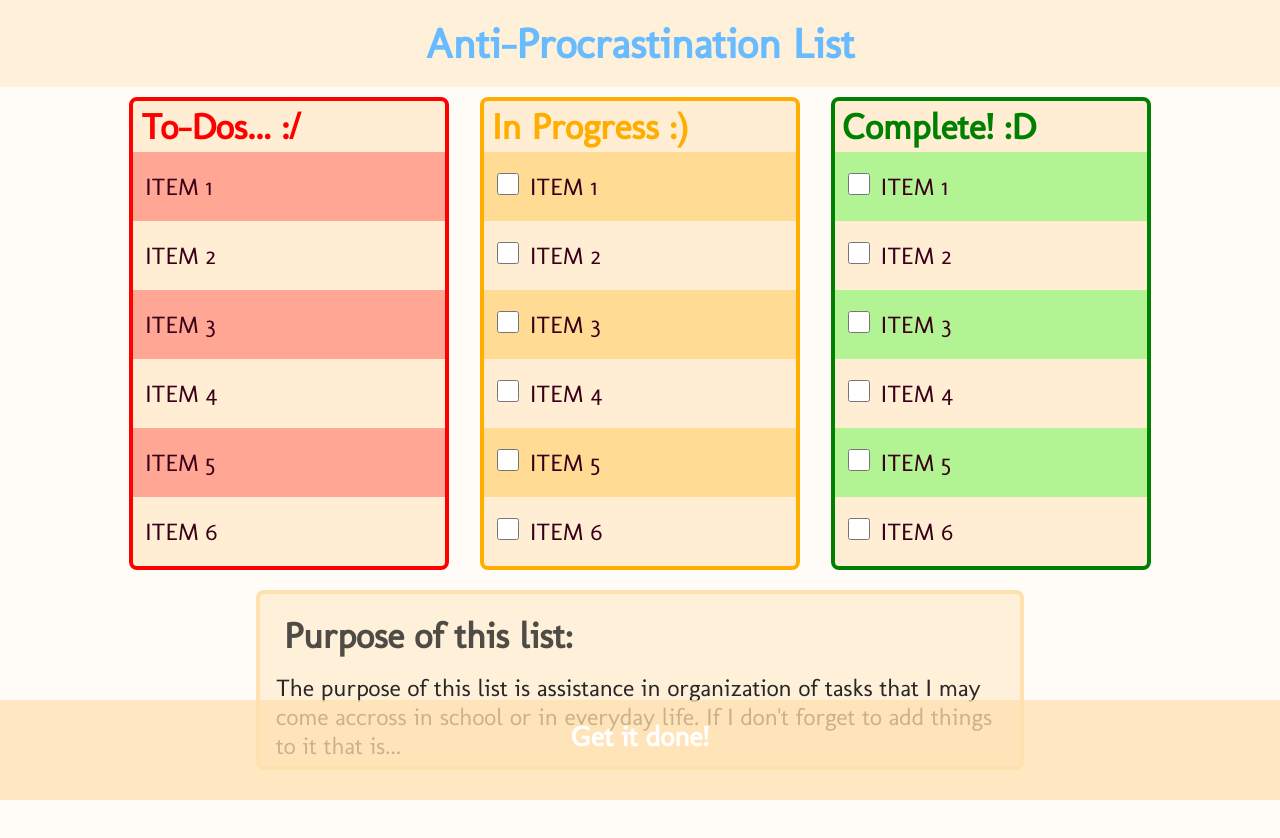
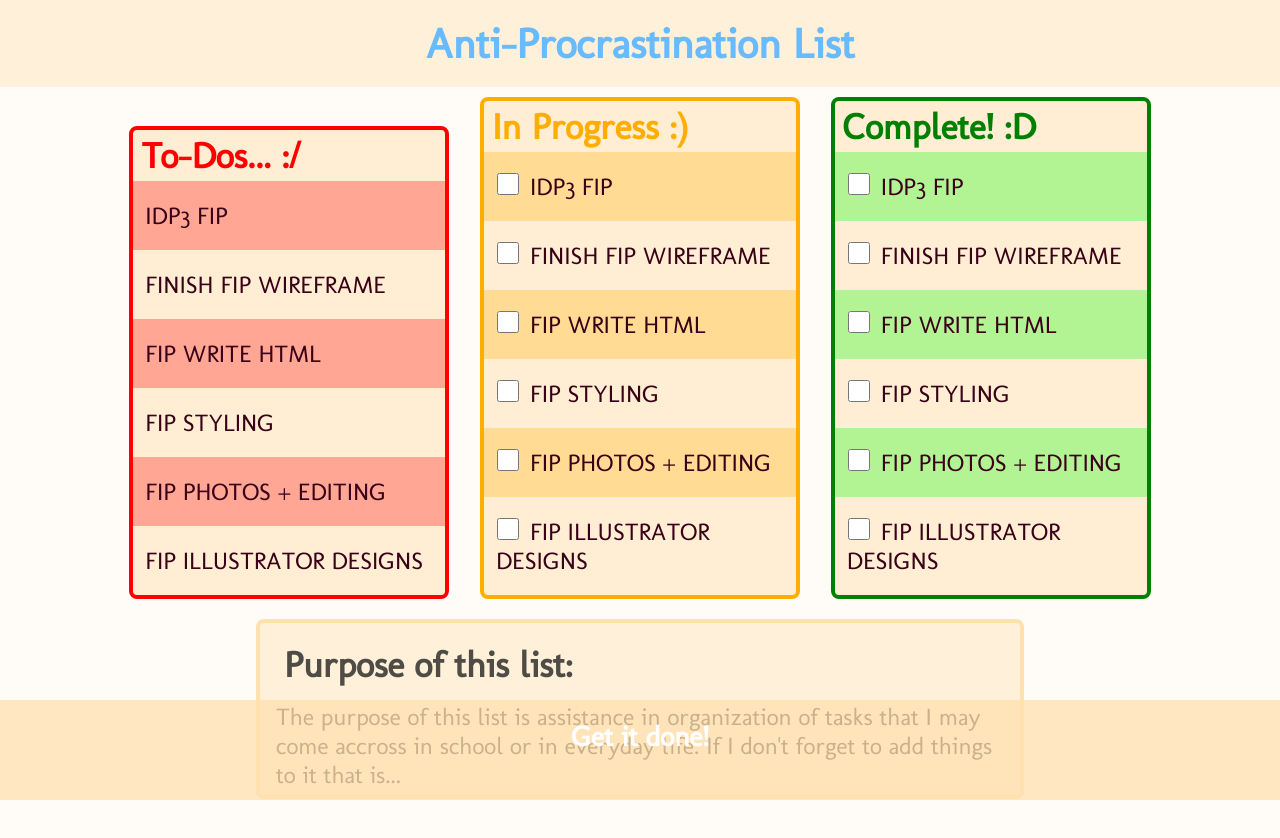
Before and after one commit to nikmeijer/cssfundamentals, a plain HTML site: page index.html in a window 1280 px wide. Drawn offline with Linux system fonts and the light colour scheme.

Commit message:
Filled out to-do-list

```diff
--- a/index.html
+++ b/index.html
@@ -22,22 +22,22 @@
             <h2>To-Dos... :/</h2>
             <ul>
                 <div class="list-item1">
-                    <li>Item 1</li>
+                    <li>IDP3 FIP</li>
                 </div>
                 <div class="list-item1">
-                    <li>Item 2</li>
+                    <li>Finish FIP Wireframe</li>
                 </div>
                 <div class="list-item1">
-                    <li>Item 3</li>
+                    <li>FIP Write HTML</li>
                 </div>
                 <div class="list-item1">
-                    <li>Item 4</li>
+                    <li>FIP Styling</li>
                 </div>
                 <div class="list-item1">
-                    <li>Item 5</li>
+                    <li>FIP Photos + Editing</li>
                 </div>
                 <div class="list-item1">
-                    <li>Item 6</li>
+                    <li>FIP Illustrator Designs</li>
                 </div>
             </ul>
         </article>
@@ -46,22 +46,22 @@
             <h2>In Progress :)</h2>
             <ul>
                 <div class="list-item2">
-                    <li><input type="checkbox" class="checkbox"><span>Item 1</span></li>
+                    <li><input type="checkbox" class="checkbox"><span>IDP3 FIP</span></li>
                 </div>
                 <div class="list-item2">
-                    <li><input type="checkbox" class="checkbox"><span>Item 2</span></li>
+                    <li><input type="checkbox" class="checkbox"><span>Finish FIP Wireframe</span></li>
                 </div>
                 <div class="list-item2">
-                    <li><input type="checkbox" class="checkbox"><span>Item 3</span></li>
+                    <li><input type="checkbox" class="checkbox"><span>FIP Write HTML</span></li>
                 </div>
                 <div class="list-item2">
-                    <li><input type="checkbox" class="checkbox"><span>Item 4</span></li>
+                    <li><input type="checkbox" class="checkbox"><span>FIP Styling</span></li>
                 </div>
                 <div class="list-item2">
-                    <li><input type="checkbox" class="checkbox"><span>Item 5</span></li>
+                    <li><input type="checkbox" class="checkbox"><span>FIP Photos + Editing</span></li>
                 </div>
                 <div class="list-item2">
-                    <li><input type="checkbox" class="checkbox"><span>Item 6</span></li>
+                    <li><input type="checkbox" class="checkbox"><span>FIP Illustrator Designs</span></li>
                 </div>
             </ul>
         </article>
@@ -70,22 +70,22 @@
             <h2>Complete! :D</h2>
             <ul>
                 <div class="list-item3">
-                    <li><input type="checkbox" class="checkbox"><span>Item 1</span></li>
+                    <li><input type="checkbox" class="checkbox"><span>IDP3 FIP</span></li>
                 </div>
                 <div class="list-item3">
-                    <li><input type="checkbox" class="checkbox"><span>Item 2</span></li>
+                    <li><input type="checkbox" class="checkbox"><span>Finish FIP Wireframe</span></li>
                 </div>
                 <div class="list-item3">
-                    <li><input type="checkbox" class="checkbox"><span>Item 3</span></li>
+                    <li><input type="checkbox" class="checkbox"><span>FIP Write HTML</span></li>
                 </div>
                 <div class="list-item3">
-                    <li><input type="checkbox" class="checkbox"><span>Item 4</span></li>
+                    <li><input type="checkbox" class="checkbox"><span>FIP Styling</span></li>
                 </div>
                 <div class="list-item3">
-                    <li><input type="checkbox" class="checkbox"><span>Item 5</span></li>
+                    <li><input type="checkbox" class="checkbox"><span>FIP Photos + Editing</span></li>
                 </div>
                 <div class="list-item3">
-                    <li><input type="checkbox" class="checkbox"><span>Item 6</span></li>
+                    <li><input type="checkbox" class="checkbox"><span>FIP Illustrator Designs</span></li>
                 </div>
             </ul>
         </article>
```
